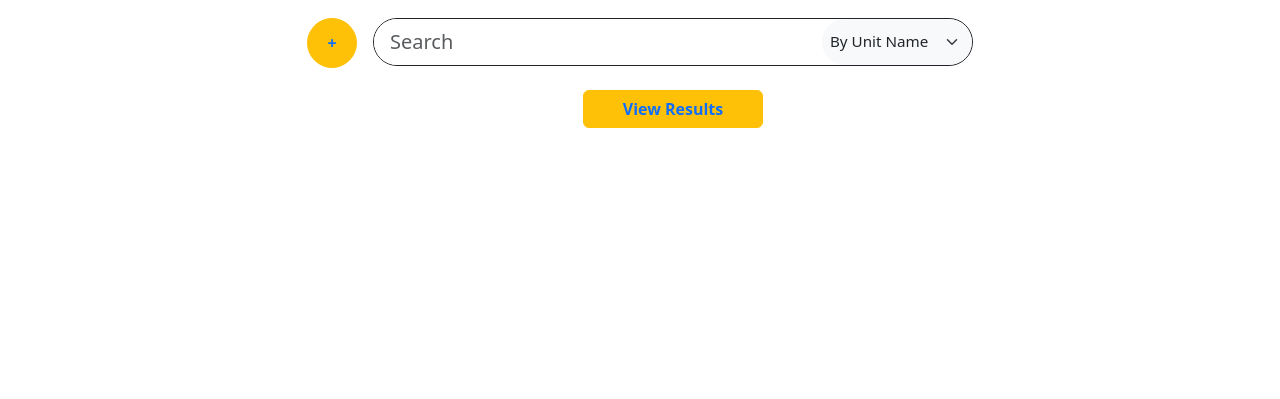
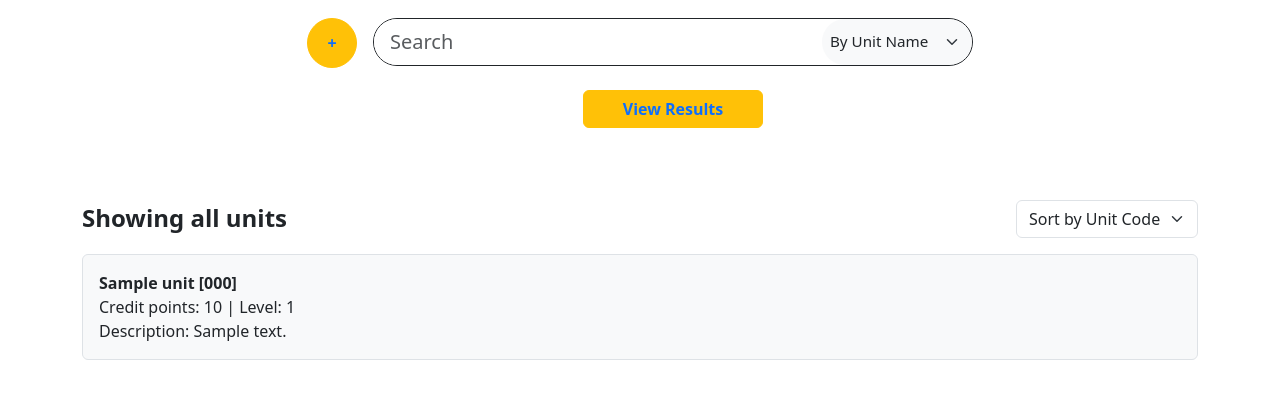
Before and after one commit to VoonYan/AI-Learning-Outcome-Builder, a Flask app: page /search_unit in a window 1280 px wide. Shown: the part 273-672 px from the top of the page. Run offline with Flask 3, Linux system fonts and the light colour scheme; a user stored in the database is signed in; tables that the repository leaves empty hold one stand-in row (values such as "Sample post").

Commit message:
fixed few issues in uploading file and search results

```diff
--- a/app/routes.py
+++ b/app/routes.py
@@ -113,18 +113,9 @@ def ai_evaluate():
     return f"<ul class='mb-0'>{items or '<li>No outcomes</li>'}</ul>"
 
 
-
-"""
-@main.route('/search_unit')
-@login_required
-def search_unit():
-    return render_template('search_unit.html', title=f'Creation Page', username=current_user.username)
-"""
-
 @main.route('/search_unit', methods=['GET', 'POST'])
 @login_required
 def search_unit():
-    # Handle CSV/Excel Upload
     if request.method == "POST":
         file = request.files.get("upload_file")
         if not file:
@@ -132,20 +123,78 @@ def search_unit():
             return redirect(url_for("main.search_unit"))
 
         filename = file.filename.lower()
+        defaults_applied = False
+        duplicates = []
+
+        def safe_int(value, default):
+            try:
+                return int(value)
+            except (ValueError, TypeError):
+                defaults_applied = True
+                return default
+
         try:
+            rows = []
+
+            # --- Read file ---
             if filename.endswith(".csv"):
-                # CSV → use csv.DictReader
                 stream = TextIOWrapper(file.stream, encoding="utf-8")
-                reader = csv.DictReader(stream)
+                reader = csv.reader(stream)
                 rows = list(reader)
             elif filename.endswith(".xlsx"):
-                # Excel → use pandas
-                df = pd.read_excel(file, engine="openpyxl")
-                rows = df.to_dict(orient="records")
+                df = pd.read_excel(file, header=None, engine="openpyxl")
+                rows = df.values.tolist()
             else:
                 flash("Unsupported file format. Upload CSV or Excel.", "danger")
                 return redirect(url_for("main.search_unit"))
 
+            # --- Detect headers ---
+            first_row = rows[0]
+            header_keywords = ["unitcode", "unitname", "level", "creditpoints", "description"]
+            if any(str(cell).lower() in header_keywords for cell in first_row):
+                # File has headers
+                if filename.endswith(".csv"):
+                    stream.seek(0)
+                    reader = csv.DictReader(stream)
+                    rows = list(reader)
+                else:
+                    df = pd.read_excel(file, engine="openpyxl")
+                    rows = df.to_dict(orient="records")
+            else:
+                # No headers → smart parser
+                formatted_rows = []
+                for row in rows:
+                    row = [str(cell).strip() if cell not in [None, ""] else None for cell in row]
+                    unitcode = unitname = level = creditpoints = description = None
+
+                    if len(row) >= 5:
+                        unitcode, unitname, level, creditpoints, description = row[:5]
+                    elif len(row) == 4:
+                        unitcode, unitname, level, creditpoints = row
+                    elif len(row) == 3:
+                        unitcode, unitname, level = row
+                    elif len(row) == 2:
+                        unitcode, unitname = row
+                    elif len(row) == 1:
+                        unitcode = row[0]
+
+                    # Smart auto-detection: if unitname is numeric
+                    if unitname and str(unitname).isdigit():
+                        description = creditpoints
+                        creditpoints = level
+                        level = unitname
+                        unitname = None
+
+                    formatted_rows.append({
+                        "unitcode": unitcode,
+                        "unitname": unitname,
+                        "level": level,
+                        "creditpoints": creditpoints,
+                        "description": description
+                    })
+                rows = formatted_rows
+
+            # --- Process rows ---
             for row in rows:
                 unit_code = row.get("unitcode")
                 unit_name = row.get("unitname")
@@ -153,21 +202,46 @@ def search_unit():
                 credit_points = row.get("creditpoints")
                 description = row.get("description")
 
-                if unit_code and unit_name and level:
+                # Apply defaults and safe conversions
+                if not unit_name or (isinstance(unit_name, float) and pd.isna(unit_name)):
+                    unit_name = "default name"
+                    defaults_applied = True
+
+                level = safe_int(level, 1)
+                credit_points = safe_int(credit_points, 6)
+
+                if not description or (isinstance(description, float) and pd.isna(description)):
+                    # If description missing, try last column text
+                    if isinstance(row.get("creditpoints"), str):
+                        description = row.get("creditpoints")
+                    else:
+                        description = "no description"
+                    defaults_applied = True
+
+                if unit_code:
                     existing = Unit.query.filter_by(unitcode=unit_code).first()
-                    if not existing:
+                    if existing:
+                        duplicates.append(unit_code)
+                    else:
                         new_unit = Unit(
                             unitcode=unit_code,
-                            unitname=unit_name,
+                            unitname=str(unit_name),
                             level=int(level),
-                            creditpoints=int(credit_points) if credit_points else None,
-                            description=description
+                            creditpoints=int(credit_points),
+                            description=str(description)
                         )
                         db.session.add(new_unit)
 
+            db.session.commit()
 
-            db.session.commit()
-            flash("Units added successfully from file", "success")
+            # Flash success messages
+            msg = "Units added successfully from file."
+            if defaults_applied:
+                msg += " Missing fields were filled with default values."
+            flash(msg, "success")
+
+            if duplicates:
+                flash("The following units already exist and were skipped: " + ", ".join(duplicates), "warning")
 
         except Exception as e:
             flash(f"Error processing file: {str(e)}", "danger")
@@ -186,6 +260,9 @@ def search_unit():
             results = Unit.query.filter(Unit.unitcode.ilike(f"%{query}%")).all()
         else:
             results = Unit.query.filter(Unit.unitname.ilike(f"%{query}%")).all()
+    else:
+        # Empty query → fetch all units
+        results = Unit.query.all()
 
         # Sorting
         if sort_by == "unitcode":
--- a/app/templates/search_unit.html
+++ b/app/templates/search_unit.html
@@ -6,9 +6,9 @@
     <title>Learning Outcome Builder</title>
     <link href="https://cdn.jsdelivr.net/npm/bootstrap@5.3.0/dist/css/bootstrap.min.css" rel="stylesheet">
     <script src="https://cdn.jsdelivr.net/npm/bootstrap@5.3.8/dist/js/bootstrap.bundle.min.js"></script>
+
 </head>
 <body>
-
     {% with messages = get_flashed_messages(with_categories=true) %}
     {% if messages %}
         {% for category, message in messages %}
@@ -95,7 +95,13 @@
     {% if results %}
     <div class="container pt-4">
         <div class="d-flex justify-content-between align-items-center mb-3">
-            <h4 class="fw-bold mb-0">RESULTS</h4>
+            <h4 class="fw-bold mb-0">
+                {% if query %}
+                    RESULTS
+                {% else %}
+                    Showing all units
+                {% endif %}
+            </h4>
             <select class="form-select w-auto" onchange="location.href=this.value;">
                 <option value="?query={{ query }}&filter={{ filter_type }}&sort=unitcode" {% if sort_by=='unitcode' %}selected{% endif %}>Sort by Unit Code</option>
                 <option value="?query={{ query }}&filter={{ filter_type }}&sort=unitlevel" {% if sort_by=='unitlevel' %}selected{% endif %}>Sort by Unit Level</option>
```
